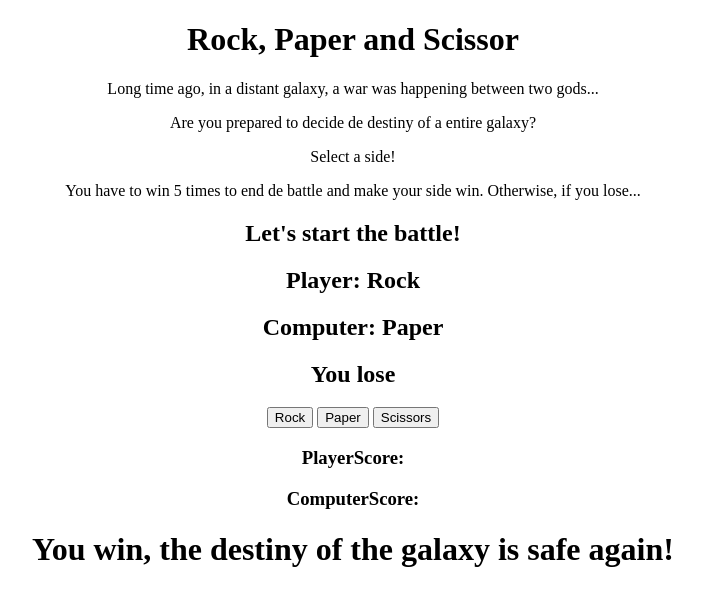
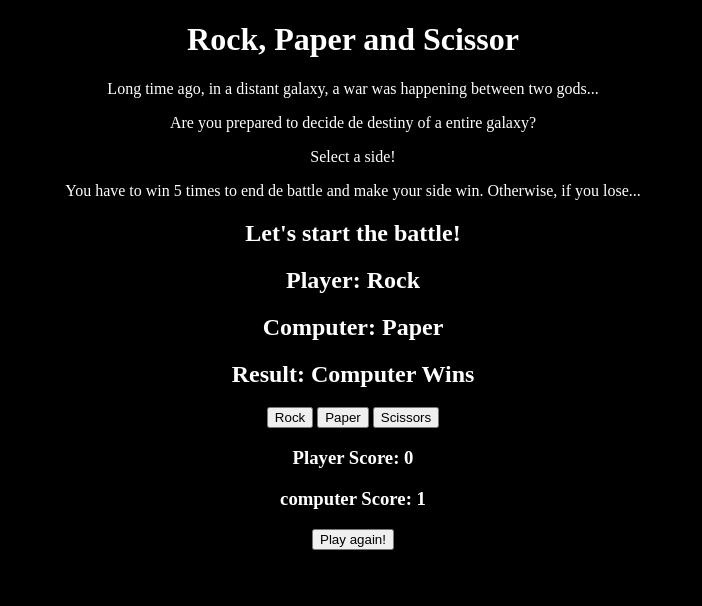
Before and after one commit to Neitan2m/Rock-Paper-and-Scissor, a plain HTML site: page index.html in a window 1280 px wide. Both pictures are taken after a click on the button "Rock". Shown: the whole page, without its empty margins (287-989 px from the left). Drawn offline with Linux system fonts and the light colour scheme.

Commit message:
Button to refresh page and play again added, win and lose message added, all in the index.js archive. button added in html archieve

```diff
--- a/index.css
+++ b/index.css
@@ -1,5 +1,5 @@
 body {
-    background-color: white;
+    background-color: black;
     text-align:  center;
-    color: black;
+    color: white;
 }
--- a/index.html
+++ b/index.html
@@ -26,12 +26,12 @@
         <button class="choiceBtn">Paper</button>
         <button class="choiceBtn">Scissors</button>
 
-        <h3 class="gameText" id="playerScoreText">PlayerScore: </h3>
-        <h3 class="gameText" id="computerScoreText">ComputerScore: </h3>
+        <h3 class="gameText" id="playerScoreText">Player Score: </h3>
+        <h3 class="gameText" id="computerScoreText">Computer Score: </h3>
+
+        <button id="restartBtn">Play again!</button>
 
     </div>
-
-    <h1 id="winnerMessage">You win, the destiny of the galaxy is safe again!</h1>
     <script src="index.js"></script>
 </body>
 </html>
--- a/index.js
+++ b/index.js
@@ -3,11 +3,14 @@ const playerText = document.querySelector("#playerText");
 const computerText = document.querySelector('#computerText');
 const resultText = document.querySelector('#resultText');
 const choiceBtns = document.querySelectorAll('.choiceBtn');
+const playerScoreText = document.querySelector('#playerScoreText')
+const computerScoreText= document.querySelector('#computerScoreText')
+const playAgain= document.querySelector('#restartBtn')
 let player;
 let computer;
 let result;
-let playerScore;
-let computerScore;
+let playerScore = 0
+let computerScore = 0
 
 //picking the player choice and making the game run\\
 
@@ -17,8 +20,9 @@ choiceBtns.forEach(button => button.addEventListener('click' , () => {
     computerChoice()
     playerText.textContent = `Player:  ${player}`;
     computerText.textContent = `Computer: ${computer}`;
-    resultText.textContent = playRound(); l
-
+    resultText.textContent = `Result: ${playRound()}`;
+    playerScoreText.textContent = `Player Score: ${playerScore}`;
+    computerScoreText.textContent = `computer Score: ${computerScore}`;
 }))
 
 
@@ -43,20 +47,29 @@ function playRound (){
     if (player == computer) {
         return ('Tie');
     }
-    else if
-        (computer == "Rock") {
-        return (player == "Paper") ? "You win" : "You lose"
+    if  (
+        (computer == "Scissors" && player == "Rock") ||
+        (computer == "Paper" && player == "Scissors") ||
+        (computer == "Rock" && player == "Paper")) {
+            playerScore++
+            if (playerScore >= 5) {
+                return console.log("Congratulations, you win!")
+            }
+            return "Player Wins"
+    } else  {
+        computerScore++
+        if (computerScore >= 5) {
+            return console.log ("Computer wins")
+        }
+        return "Computer Wins"
+
     }
-    else if
-        (computer == "Paper") {
-        return (player == "Scissors") ? "You win" : "You lose"
-    }
-    else if (computer == "Scissors") {
-        return (player == "Rock") ? "You win" : "You lose"
+}
 
 
+//button "play again" refresh page to start a new game
+playAgain.addEventListener('click', refreshPage)
+
+function refreshPage () {
+    window.location.reload(true)
 }
-}
-function gameOver () {
-    return playerScore === 5 || computerScore === 5
-}
```
